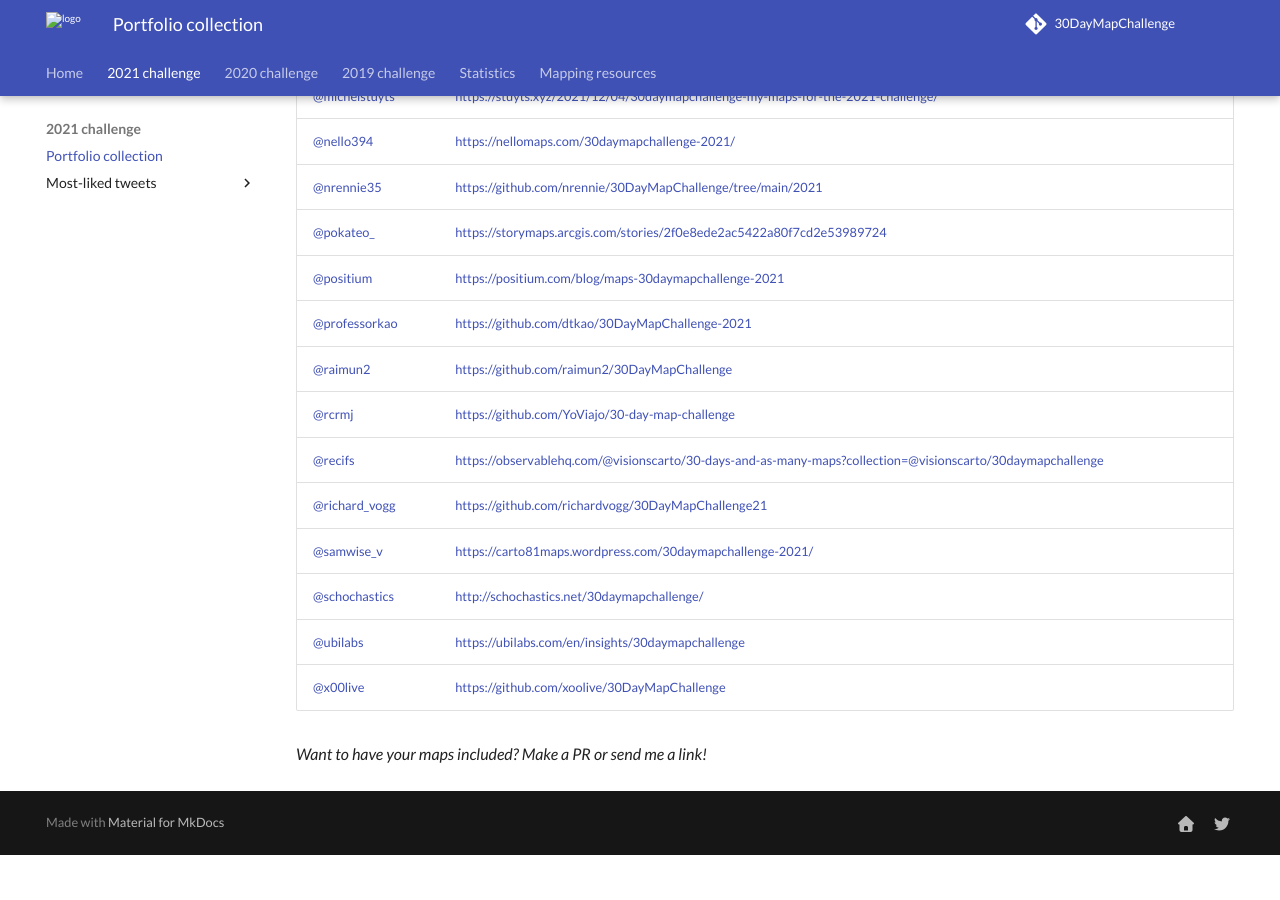
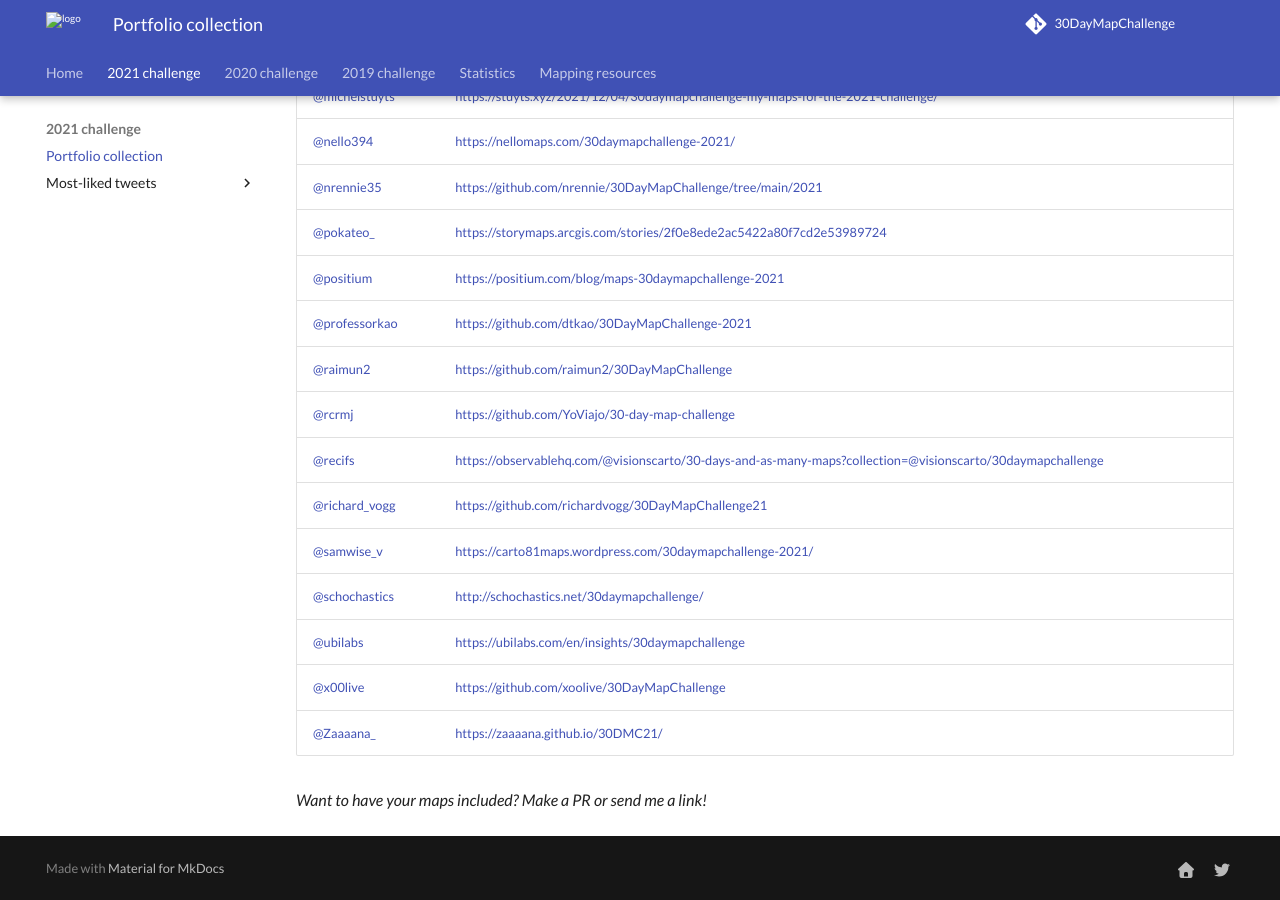
Before and after one commit to tjukanovt/30DayMapChallenge, an MkDocs documentation site: the page built from docs/2021/index.md, in a window 1280 px wide and 900 px high, scrolled down 1990 px. Built offline with MkDocs 1.6.1 and Material for MkDocs 9.7.7, drawn with Linux system fonts in a browser that asks for light colours; comment, search, counter and statistics services are not loaded; before the commit the page ends 2845 px from its top, so only the background shows below that.

Commit message:
Update index.md

```diff
--- a/docs/2021/index.md
+++ b/docs/2021/index.md
@@ -56,5 +56,6 @@ You can browse most popular tweets from the main panel or explore below individu
 | [@schochastics](https://twitter.com/schochastics)        | [http://schochastics.net/30daymapchallenge/](http://schochastics.net/30daymapchallenge/)                                                                                                                                                                              |
 | [@ubilabs](https://twitter.com/ubilabs)                  | [https://ubilabs.com/en/insights/30daymapchallenge](https://ubilabs.com/en/insights/30daymapchallenge)                                                                                                                                                                |
 | [@x00live](https://twitter.com/x00live)                  | [https://github.com/xoolive/30DayMapChallenge](https://github.com/xoolive/30DayMapChallenge)                                                                                                                                                                          |
+| [@Zaaaana_](https://twitter.com/Zaaaana_)                | [https://zaaaana.github.io/30DMC21/](https://zaaaana.github.io/30DMC21/)            |
 
 *Want to have your maps included? Make a PR or send me a link!*
```
